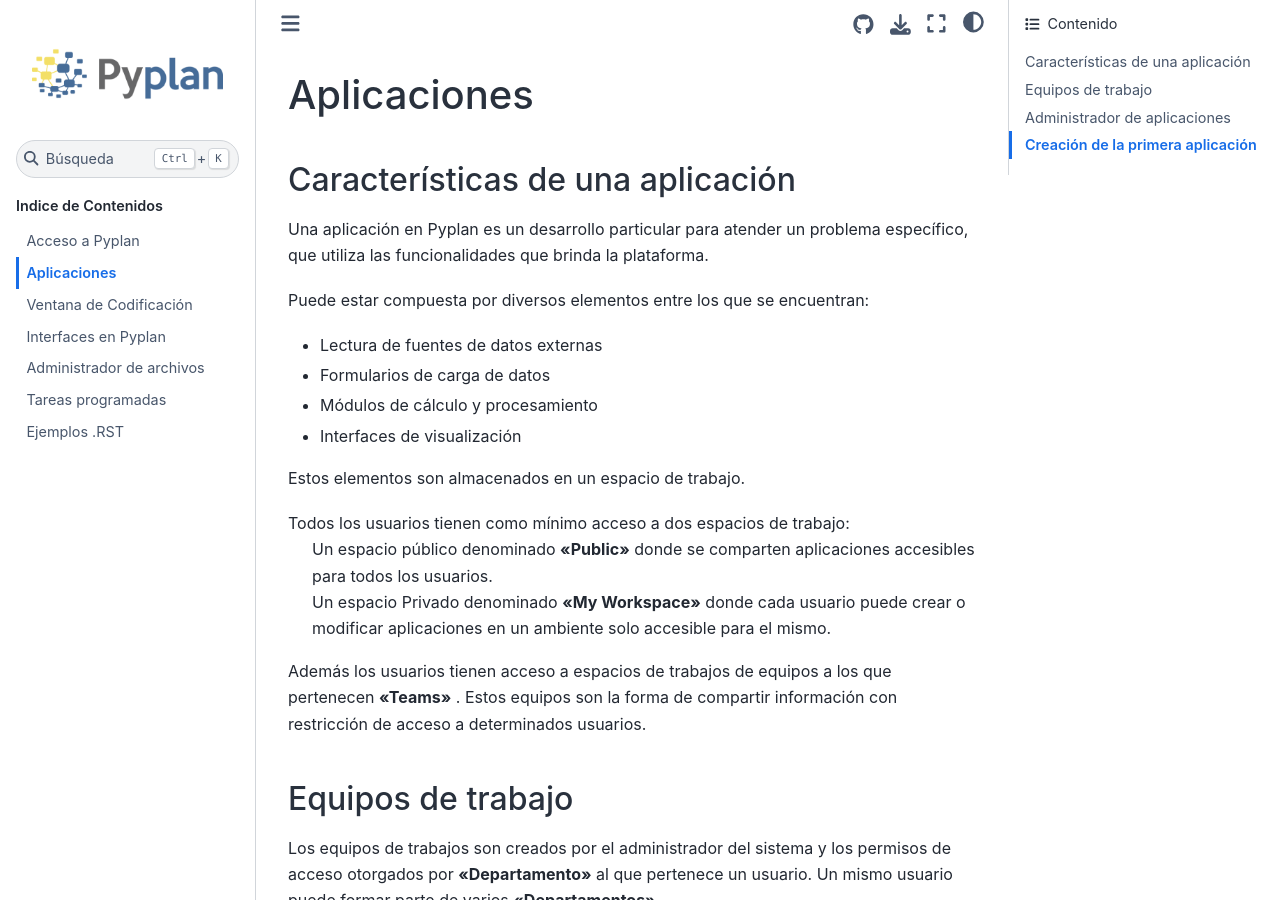
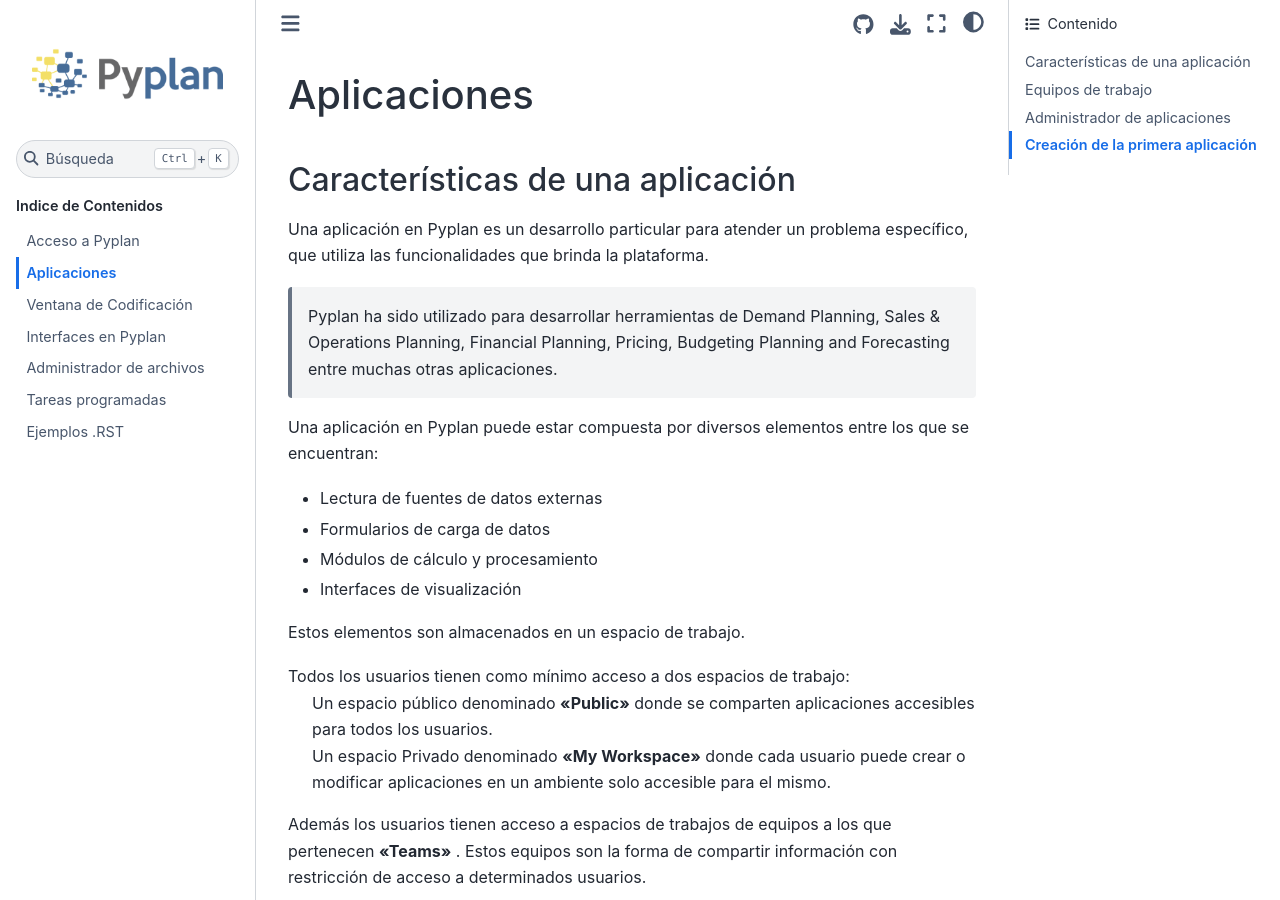
Before and after one commit to pyplan/pyplan, a Sphinx documentation site: the page built from docs/applications/index.rst, in a window 1280 px wide and 900 px high. Built offline with Sphinx 7.4.7 and the Sphinx Book theme 1.1.4, drawn with Linux system fonts in a browser that asks for light colours; pages that are not in the unit, such as notebooks, are missing from menus.

Commit message:
de nuevo el commit

```diff
--- a/docs/applications/index.rst
+++ b/docs/applications/index.rst
@@ -7,7 +7,9 @@
 Una aplicación en Pyplan es un desarrollo particular para atender un problema específico,
 que utiliza las funcionalidades que brinda la plataforma.
 
-Puede estar compuesta por diversos elementos entre los que se encuentran:
+    Pyplan ha sido utilizado para desarrollar herramientas de Demand Planning, Sales & Operations Planning, Financial Planning, Pricing, Budgeting Planning and Forecasting entre muchas otras aplicaciones.
+
+Una aplicación en Pyplan puede estar compuesta por diversos elementos entre los que se encuentran:
 
 .. list
 * Lectura de fuentes de datos externas
```
